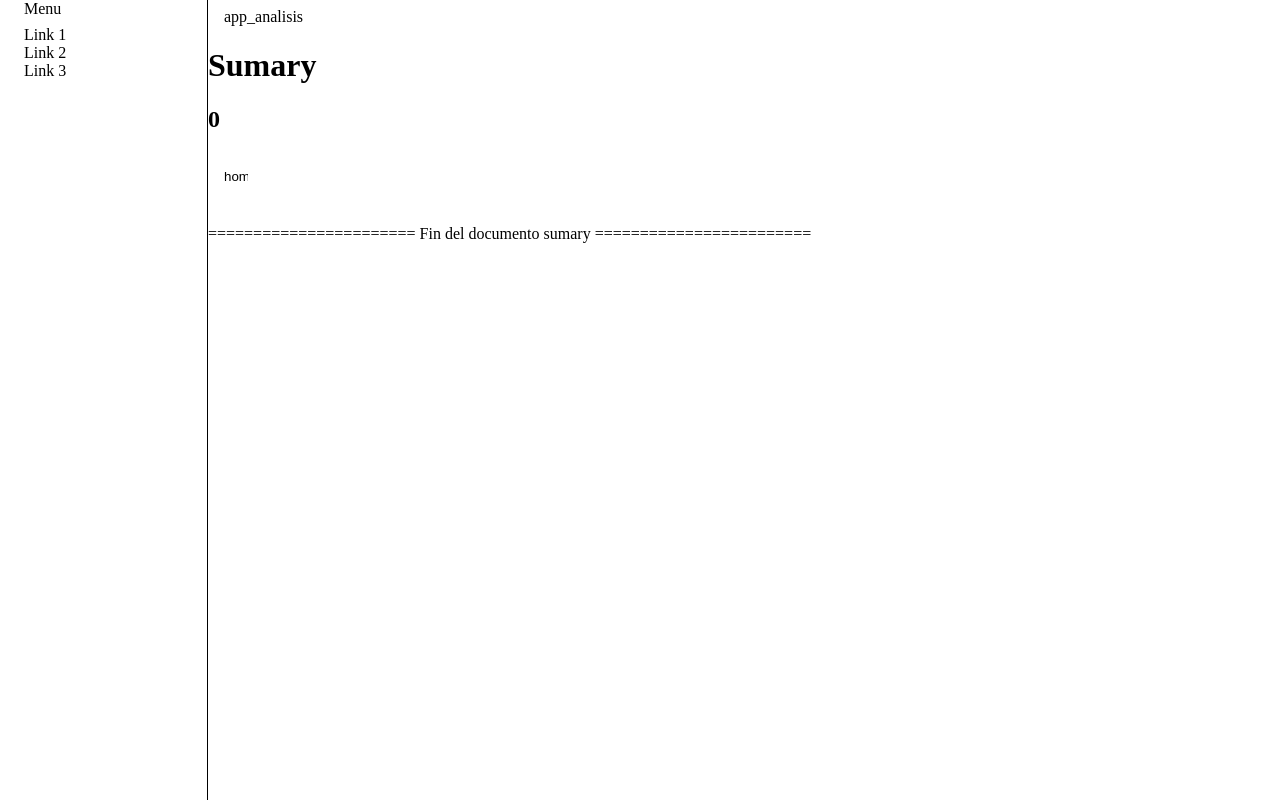
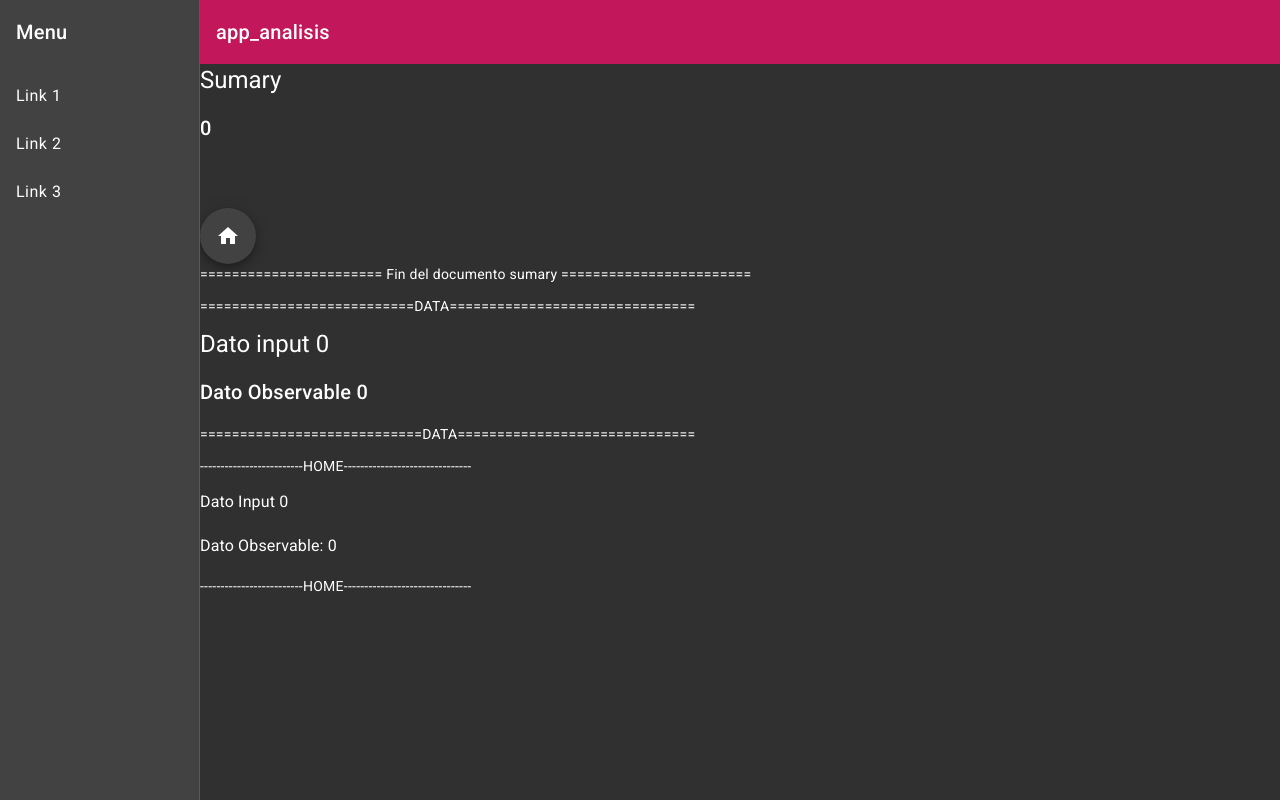
Before and after one commit to KenethUrrutia/app_analisis, an Angular app: page /home in a window 1280 px wide. Built offline with nearby package versions, Linux system fonts and the light colour scheme.

Commit message:
aggrega info

```diff
--- a/angular.json
+++ b/angular.json
@@ -8,6 +8,9 @@
 			"schematics": {
 				"@schematics/angular:component": {
 					"style": "scss"
+				},
+				"@schematics/angular:module": {
+					"spec": false
 				}
 			},
 			"root": "",
@@ -20,18 +23,11 @@
 						"outputPath": "dist/app_analisis",
 						"index": "src/index.html",
 						"browser": "src/main.ts",
-            "polyfills": [
-              "zone.js"
-            ],
+						"polyfills": ["zone.js"],
 						"tsConfig": "tsconfig.app.json",
 						"inlineStyleLanguage": "scss",
-            "assets": [
-              "src/favicon.ico",
-              "src/assets"
-            ],
-            "styles": [
-              "src/styles.scss"
-            ],
+						"assets": ["src/favicon.ico", "src/assets"],
+						"styles": ["@angular/material/prebuilt-themes/pink-bluegrey.css", "src/styles.scss"],
 						"scripts": []
 					},
 					"configurations": {
@@ -79,19 +75,11 @@
 				"test": {
 					"builder": "@angular-devkit/build-angular:karma",
 					"options": {
-            "polyfills": [
-              "zone.js",
-              "zone.js/testing"
-            ],
+						"polyfills": ["zone.js", "zone.js/testing"],
 						"tsConfig": "tsconfig.spec.json",
 						"inlineStyleLanguage": "scss",
-            "assets": [
-              "src/favicon.ico",
-              "src/assets"
-            ],
-            "styles": [
-              "src/styles.scss"
-            ],
+						"assets": ["src/favicon.ico", "src/assets"],
+						"styles": ["@angular/material/prebuilt-themes/pink-bluegrey.css", "src/styles.scss"],
 						"scripts": []
 					}
 				}
--- a/package.json
+++ b/package.json
@@ -11,10 +11,12 @@
   "private": true,
   "dependencies": {
     "@angular/animations": "^17.3.0",
+    "@angular/cdk": "^17.3.10",
     "@angular/common": "^17.3.0",
     "@angular/compiler": "^17.3.0",
     "@angular/core": "^17.3.0",
     "@angular/forms": "^17.3.0",
+    "@angular/material": "^17.3.10",
     "@angular/platform-browser": "^17.3.0",
     "@angular/platform-browser-dynamic": "^17.3.0",
     "@angular/router": "^17.3.0",
--- a/src/app/components/data/data.component.html
+++ b/src/app/components/data/data.component.html
@@ -0,0 +1,6 @@
+<p>===========================DATA===============================</p>
+
+<h1>Dato input {{ dato }}</h1>
+<h2>Dato Observable {{ datoObservable }}</h2>
+
+<p>============================DATA==============================</p>
--- a/src/app/components/data/data.component.ts
+++ b/src/app/components/data/data.component.ts
@@ -1,12 +1,22 @@
-import { Component } from '@angular/core';
+import { Component, Input } from '@angular/core';
+import { MessageService } from '../../shared/services/message.service';
 
 @Component({
-  selector: 'app-data',
-  standalone: true,
-  imports: [],
-  templateUrl: './data.component.html',
-  styleUrl: './data.component.scss'
+	selector: 'app-data',
+	standalone: true,
+	imports: [],
+	templateUrl: './data.component.html',
+	styleUrl: './data.component.scss'
 })
 export class DataComponent {
+	@Input() dato: number = 0;
+	datoObservable: number = 0;
 
+	constructor(private messageService: MessageService) {
+		messageService.increment$.subscribe((resp) => {
+			this.datoObservable = resp;
+		});
+	}
+
+	ngOnInit(): void {}
 }
--- a/src/app/components/sumary/sumary.component.html
+++ b/src/app/components/sumary/sumary.component.html
@@ -3,6 +3,8 @@
 
 @if ( increment >= 10) {
 <h2>Felicidad clickeaste 10 veces</h2>
+} @else {
+<h2><br /></h2>
 }
 
 <button mat-fab color="basic" (click)="incrementNumber()">
--- a/src/app/components/sumary/sumary.component.ts
+++ b/src/app/components/sumary/sumary.component.ts
@@ -1,3 +1,4 @@
+import { MessageService } from './../../shared/services/message.service';
 import { Component, EventEmitter, Output } from '@angular/core';
 import { DataInterface } from '../../shared/interfaces';
 import { MatButtonModule } from '@angular/material/button';
@@ -16,9 +17,7 @@ export class SumaryComponent {
 	increment: number = 0;
 
 	@Output() dato = new EventEmitter<number>();
-	constructor() {
-		console.log('En el constructor');
-	}
+	constructor(private messageService: MessageService) {}
 
 	ngOnInit(): void {
 		console.log('En el OnInit');
@@ -27,6 +26,7 @@ export class SumaryComponent {
 	incrementNumber() {
 		this.increment++;
 		this.sendNumber();
+		this.messageService.increment$.next(this.increment);
 	}
 
 	sendNumber() {
--- a/src/app/pages/home/home.component.html
+++ b/src/app/pages/home/home.component.html
@@ -1,6 +1,7 @@
 <app-sumary (dato)="recibirNumero($event)"></app-sumary>
+<app-data [dato]="dato"></app-data>
 
-<app-data></app-data>
-<p>
-	{{ dato }}
-</p>
+<p>-------------------------HOME-------------------------------</p>
+<h3>Dato Input {{ dato }}</h3>
+<h3>Dato Observable: {{ datoObservable }}</h3>
+<p>-------------------------HOME-------------------------------</p>
--- a/src/app/pages/home/home.component.ts
+++ b/src/app/pages/home/home.component.ts
@@ -1,3 +1,4 @@
+import { MessageService } from './../../shared/services/message.service';
 import { Component } from '@angular/core';
 import { DataComponent } from '../../components/data/data.component';
 import { SumaryComponent } from '../../components/sumary/sumary.component';
@@ -10,14 +11,15 @@ import { SumaryComponent } from '../../components/sumary/sumary.component';
 	styleUrl: './home.component.scss'
 })
 export default class HomeComponent {
-	dato: number | undefined;
+	dato: number = 0;
+	datoObservable: number = 0;
 
-	constructor() {
-		console.log('En el constructor');
-	}
+	constructor(private messageService: MessageService) {}
 
 	ngOnInit(): void {
-		console.log('En el OnInit');
+		this.messageService.increment$.subscribe((resp) => {
+			this.datoObservable = resp;
+		});
 	}
 
 	recibirNumero(item: number) {
--- /dev/null
+++ b/src/app/shared/services/index.services.ts
@@ -0,0 +1 @@
+export * from './message.service';
--- /dev/null
+++ b/src/app/shared/services/message.service.ts
@@ -0,0 +1,11 @@
+import { Injectable } from '@angular/core';
+import { BehaviorSubject } from 'rxjs';
+
+@Injectable({
+	providedIn: 'root'
+})
+export class MessageService {
+	public increment$ = new BehaviorSubject<number>(0);
+
+	constructor() {}
+}
--- a/src/index.html
+++ b/src/index.html
@@ -6,8 +6,10 @@
   <base href="/">
   <meta name="viewport" content="width=device-width, initial-scale=1">
   <link rel="icon" type="image/x-icon" href="favicon.ico">
+  <link href="https://fonts.googleapis.com/css2?family=Roboto:wght@300;400;500&display=swap" rel="stylesheet">
+  <link href="https://fonts.googleapis.com/icon?family=Material+Icons" rel="stylesheet">
 </head>
-<body>
+<body class="mat-typography">
   <app-root></app-root>
 </body>
 </html>
--- a/src/styles.scss
+++ b/src/styles.scss
@@ -1 +1,4 @@
 /* You can add global styles to this file, and also import other style files */
+
+html, body { height: 100%; }
+body { margin: 0; font-family: Roboto, "Helvetica Neue", sans-serif; }
```
Also changed, not shown: 1 other file (tests, documents, lock files or other folders). Lines whose indentation alone changed are shown as unchanged.
